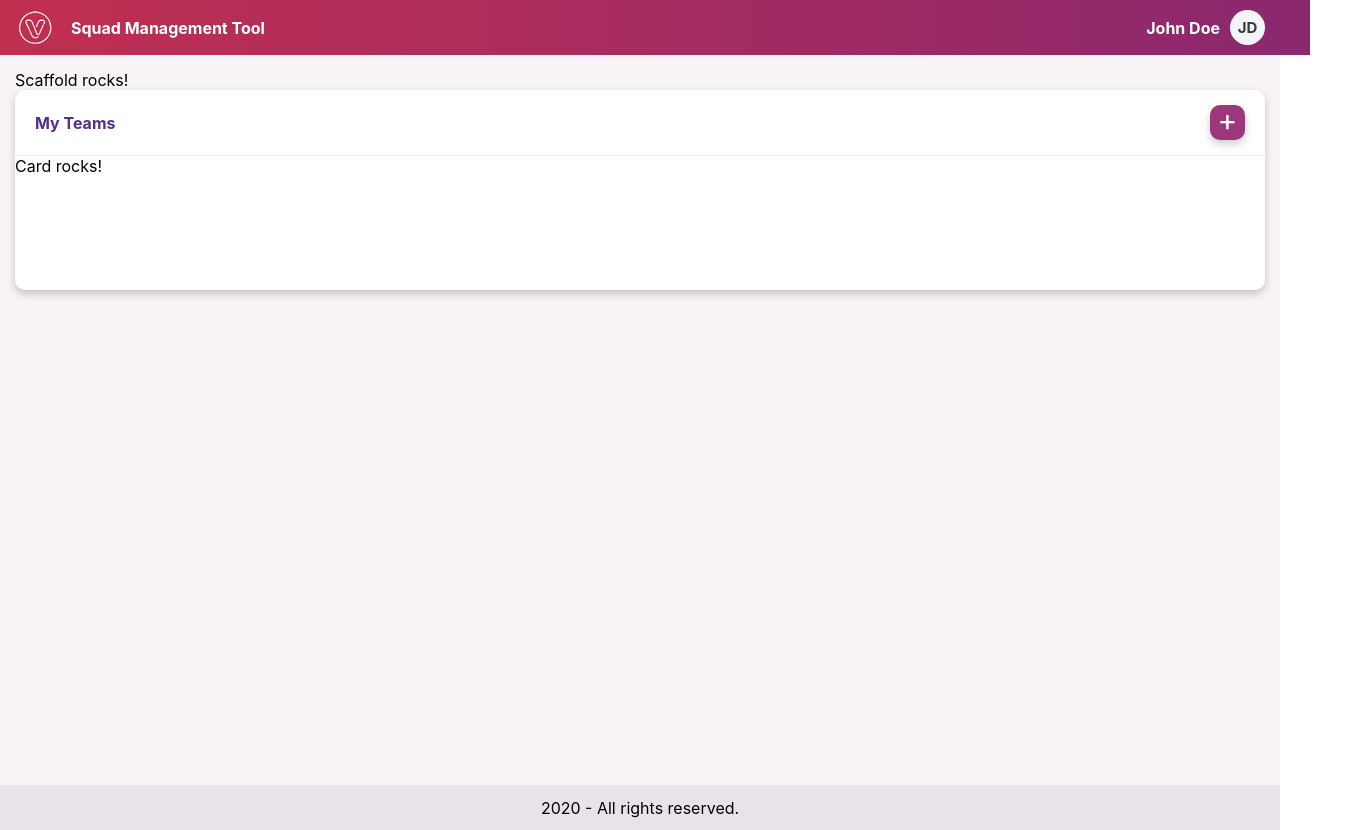
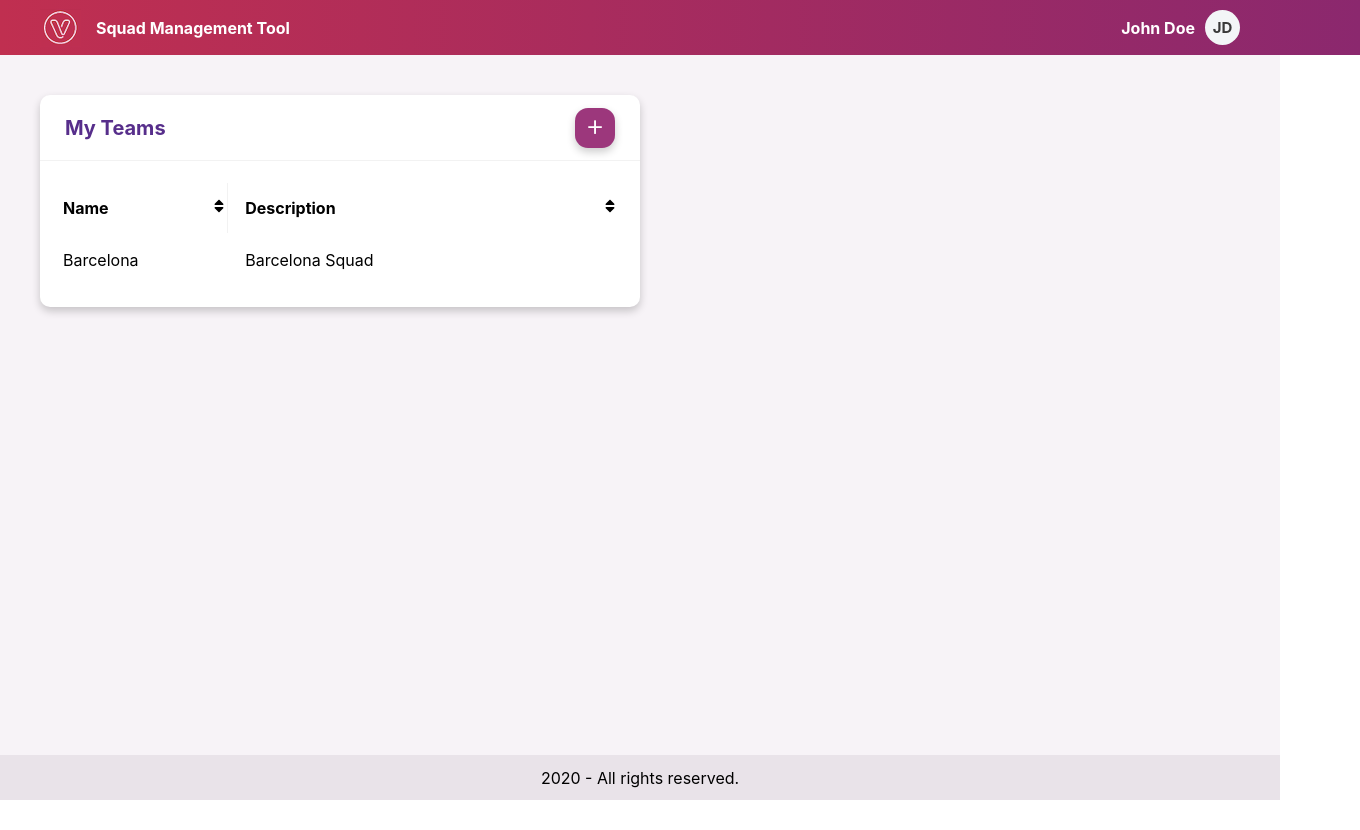
Before and after one commit to edsonsenna/squad-management, a React (Create React App) app: page / in a window 1280 px wide. Shown: the whole page, 1360 px wide, since content can reach past the window. After the commit the page ends 800 px from the top, so only its background shows below. Built offline with nearby package versions, Linux system fonts and the light colour scheme.

Commit message:
Adding React Icons lib / Adding React Router Dom lib / Adding routes / Creating home page and my teams table

```diff
--- a/package.json
+++ b/package.json
@@ -10,8 +10,11 @@
     "@types/node": "^12.0.0",
     "@types/react": "^16.9.0",
     "@types/react-dom": "^16.9.0",
+    "@types/react-router-dom": "^5.1.6",
     "react": "^17.0.0",
     "react-dom": "^17.0.0",
+    "react-icons": "^3.11.0",
+    "react-router-dom": "^5.2.0",
     "react-scripts": "3.4.4",
     "typescript": "~3.7.2"
   },
--- a/src/App.tsx
+++ b/src/App.tsx
@@ -1,11 +1,32 @@
 import React from 'react';
+import {
+  BrowserRouter as Router,
+  Switch,
+  Route,
+  Redirect,
+} from "react-router-dom";
 
 import './App.css';
 import Scaffold from './components/Scaffold/Scaffold';
+import Home from './screens/Home/Home';
 
 function App() {
   return (
-    <Scaffold></Scaffold>
+    <Router>
+      <Switch>
+        <Route exact path="/">
+          <Scaffold>
+            <Home></Home>
+          </Scaffold>
+        </Route>
+        <Route exact path="/create">
+          <Scaffold>
+            <div>Create Page</div>
+          </Scaffold>
+        </Route>
+        <Redirect from='*' to='/' />
+      </Switch>
+    </Router>
   );
 }
 
--- a/src/components/Card/Card.tsx
+++ b/src/components/Card/Card.tsx
@@ -22,7 +22,6 @@ const Card = ({ title, hasCreateButton, children }: CardProps) => {
             <div className="card-content">
                 {children}
             </div>
-            Card rocks!
         </div>
     )
 }
--- a/src/components/Card/styles.css
+++ b/src/components/Card/styles.css
@@ -1,5 +1,5 @@
 .card {
-    width: 100%;
+    width: 50%;
     min-height: 200px;
     background: white;
     border-radius: 10px;
@@ -7,7 +7,7 @@
 }
 
 .card-header {
-    padding: 0 20px;
+    padding: 0 25px;
     display: flex;
     flex-direction: row;
     height: 65px;
@@ -16,14 +16,15 @@
     color: #572e8b;
     font-weight: bold;
     justify-content: space-between;
+    font-size: 20px;
 }
 
 .create-button {
     background-color: #9c377c;
     color: white;
-    width: 35px;
-    height: 35px;
-    border-radius: 10px;
+    width: 40px;
+    height: 40px;
+    border-radius: 13px;
     box-shadow: 0 4px 8px 0 rgba(0,0,0,0.2);
     transition: 0.3s;
     display: flex;
@@ -31,7 +32,7 @@
     justify-content: center;
     align-items: center;
     font-size: 30px;
-    font-weight: normal;
+    font-weight: 300;
 }
 
 .create-button > span {
@@ -42,3 +43,7 @@
     cursor: pointer;
     box-shadow: 0 4px 8px 0 rgba(0,0,0,0.6);
 }
+
+.card-content {
+    padding: 20px;
+}
--- a/src/components/scaffold/Scaffold.tsx
+++ b/src/components/scaffold/Scaffold.tsx
@@ -1,10 +1,13 @@
 import React from 'react';
 import Logo from '../../assets/img/logo.png';
-import Card from '../Card/Card';
 
 import './styles.css';
 
-const Scaffold = () => {
+interface ScaffoldProps {
+    children?: any
+}
+
+const Scaffold = (props: ScaffoldProps) => {
     return (
         <div className="root">
             <header>
@@ -20,8 +23,7 @@ const Scaffold = () => {
                 </div>
             </header>
             <div className="content">
-                Scaffold rocks!
-                <Card title="My Teams" hasCreateButton={true}></Card>
+                {props.children}
             </div>
             <footer>2020 - All rights reserved.</footer>
         </div>
--- a/src/components/scaffold/styles.css
+++ b/src/components/scaffold/styles.css
@@ -6,10 +6,10 @@
 }
 
 .content {
-    width: calc(100% - 30px);
+    width: calc(100% - 80px);
     height: 100%;
-    min-height: calc(100vh - 100px);
-    padding: 15px;
+    min-height: calc(100vh - 180px);
+    padding: 40px;
 }
 
 .company-info,
@@ -17,7 +17,7 @@
     display: flex;
     flex-direction: row;
     align-items: center;
-    width: calc(50% - 15px);
+    width: calc(50% - 40px);
 }
 
 .user-info {
@@ -50,7 +50,7 @@ header {
     background-image: linear-gradient(90deg, rgba(192,47,80,1), rgba(139,40,110,1) 100%);
     display: flex;
     flex-direction: row;
-    padding: 0 15px;
+    padding: 0 40px;
     color: white;
     font-weight: bold;
 }
--- /dev/null
+++ b/src/screens/Home/Home.tsx
@@ -0,0 +1,30 @@
+import React from 'react';
+import { FaSort } from 'react-icons/fa';
+
+import Card from '../../components/Card/Card';
+import './styles.css';
+
+const Home = () => {
+    return (
+        <div>
+            <Card title="My Teams" hasCreateButton={true}>
+                <table>
+                    <thead>
+                        <tr>
+                            <th id="name-column" className="table-head"><span>Name</span><FaSort className="sort-icon"/></th>
+                            <th id="description-column" className="table-head"><span>Description</span><FaSort className="sort-icon" /></th>
+                        </tr>
+                    </thead>
+                    <tbody>
+                        <tr>
+                            <td className="name-cell">Barcelona</td>
+                            <td className="description-cell">Barcelona Squad</td>
+                        </tr>
+                    </tbody>
+                </table>
+            </Card>
+        </div>
+    );
+}
+
+export default Home;
--- /dev/null
+++ b/src/screens/Home/styles.css
@@ -0,0 +1,27 @@
+table {
+    width: 100%;
+}
+
+.table-head {
+    text-align: left;
+    position: relative;
+}
+
+.sort-icon {
+    position: absolute;
+    right: 0;
+}
+
+#name-column {
+    width: 30%;
+    border-right: solid 1px #f2f2f2;
+}
+
+#description-column {
+    width: 70%;
+}
+
+#description-column,
+.description-cell {
+    padding: 15px;
+}
```
Also changed, not shown: 1 other file (tests, documents, lock files or other folders).
